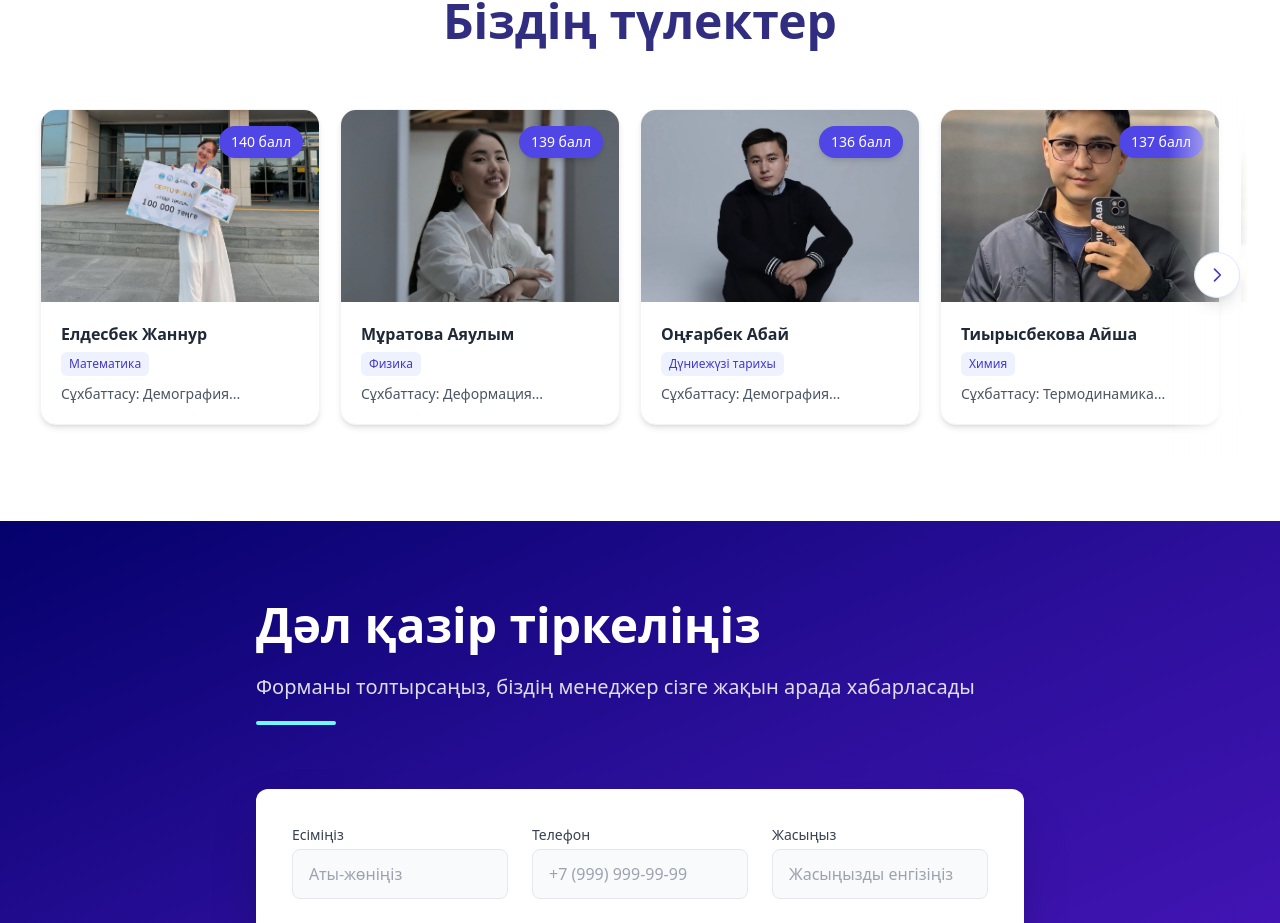
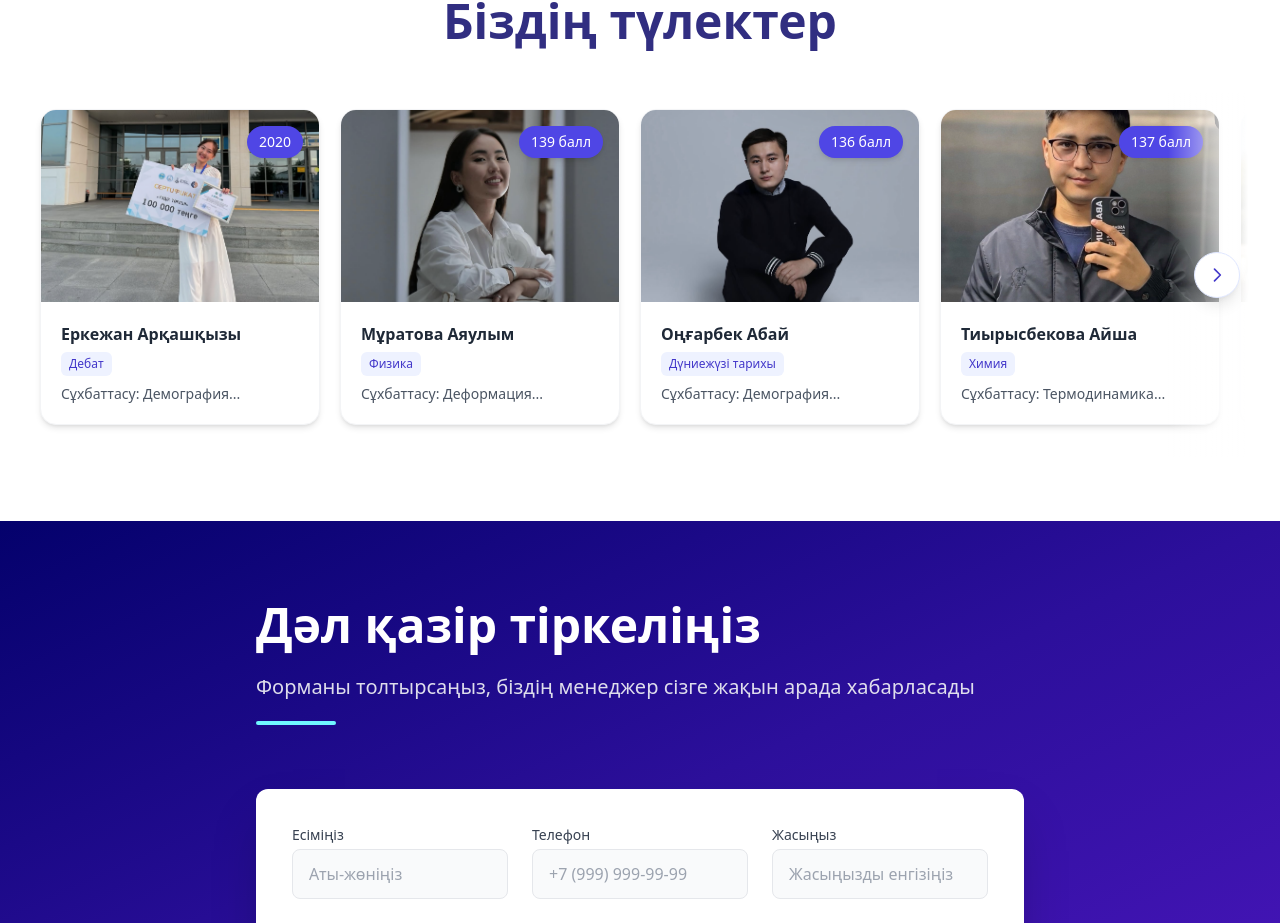
Before and after one commit to Ars160/YerkinOnerAcademy1, a React (Create React App) app: page / in a window 1280 px wide. Shown: the part 6118-7041 px from the top of the page. Built offline with nearby package versions, Linux system fonts and the light colour scheme.

Commit message:
Updated info

```diff
--- a/src/components/BestStudents.js
+++ b/src/components/BestStudents.js
@@ -18,9 +18,9 @@ const BestStudents = () => {
   const students = [
     {
       id: 1,
-      name: 'Елдесбек Жаннур',
-      subject: 'Математика',
-      score: '140 балл',
+      name: 'Еркежан Арқашқызы',
+      subject: 'Дебат',
+      score: '2020',
       desc: 'Сұхбаттасу: Демография...',
       image: images1,
     },
```
Also changed, not shown: src/assets/images/Yerzhan.jpg (added), src/assets/images/Yerzhan.png (added).
